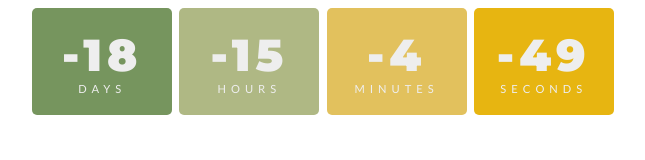
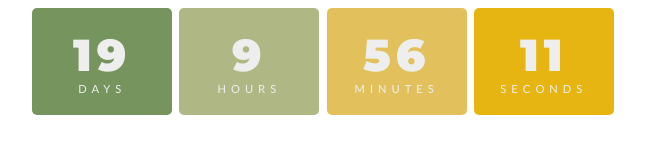
Before and after one commit to Flower266/countdown.1, a plain HTML site: page index.html in a window 1280 px wide. Shown: the whole page, without its empty margins (317-962 px from the left). Drawn offline with Linux system fonts and the light colour scheme.

Commit message:
Update index.html

```diff
--- a/index.html
+++ b/index.html
@@ -102,7 +102,7 @@ body{
 </body>
 <script>
     const year = new Date().getFullYear();
-const myDate = new Date('Sep 16, 2025 00:00:00');
+const myDate = new Date('Oct 23, 2025 00:00:00');
 console.log(myDate);
 
 // countdown
```
